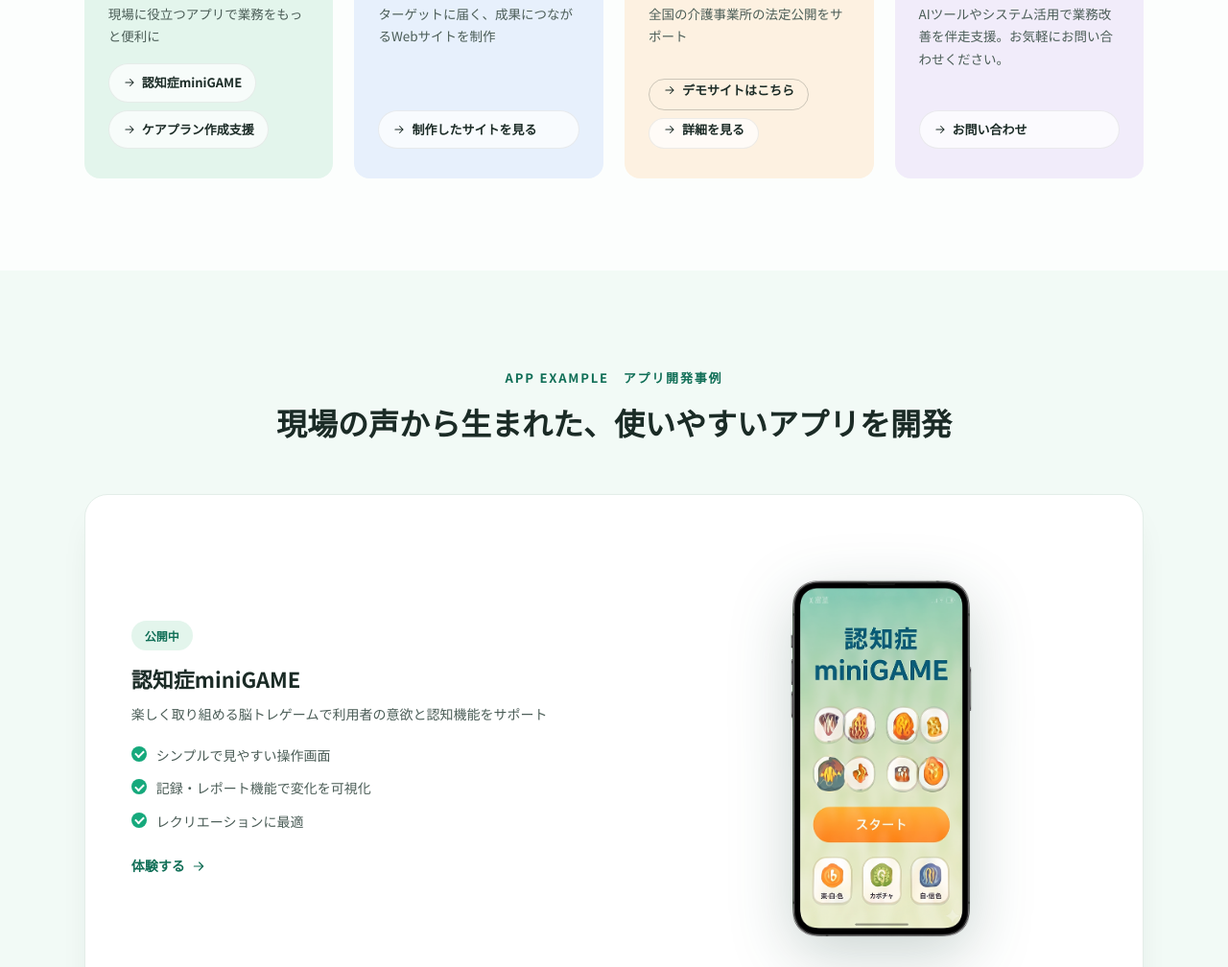
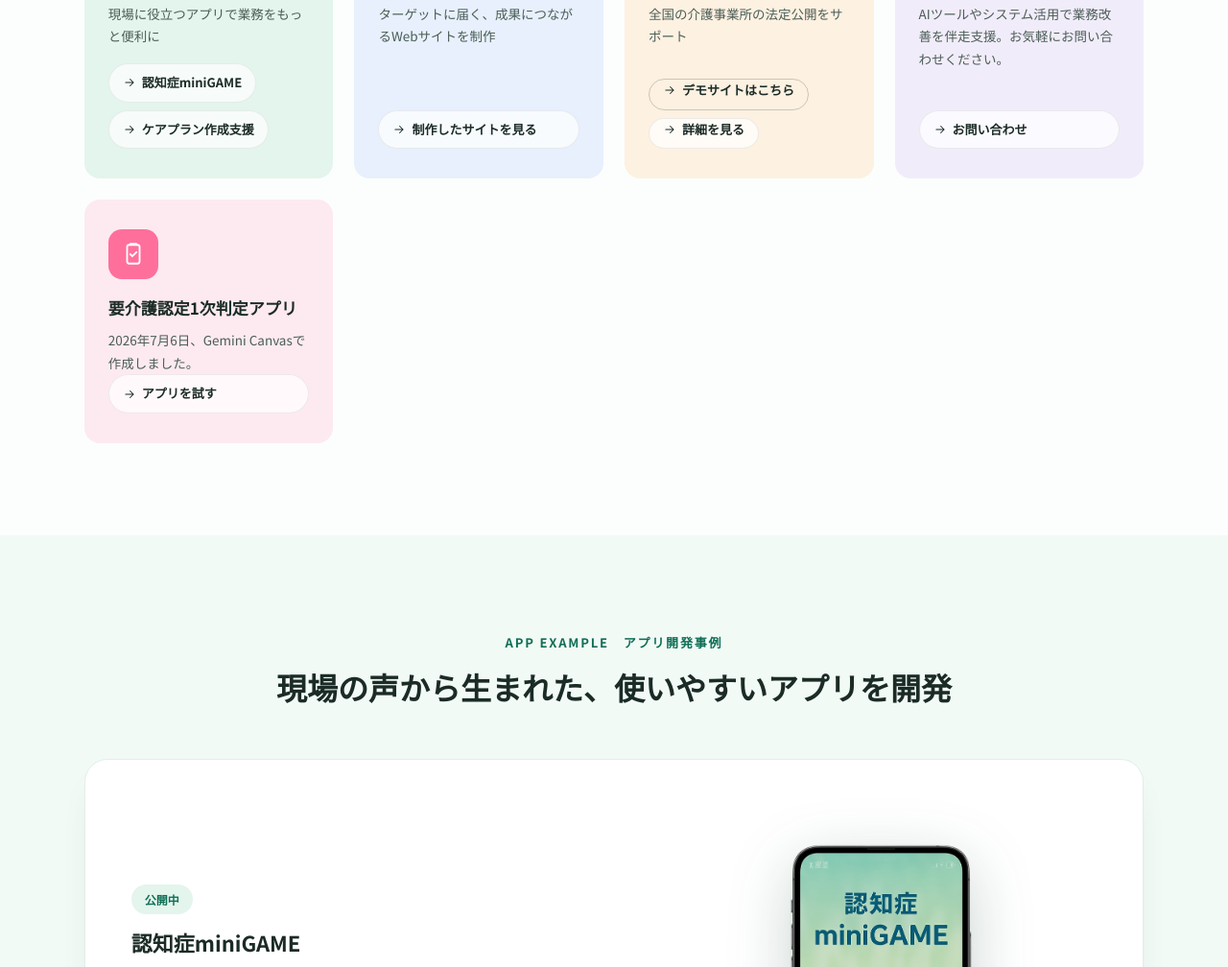
Before and after one commit to sonosannworks/web-AI-, a website: page index.html in a window 1280 px wide. Shown: the part 1089-2097 px from the top of the page at 96% size. Drawn offline with Linux system fonts and the light colour scheme; a web font is replaced by a local one.

Commit message:
feat: 要介護認定1次判定アプリへのCTAカードを追加
サービス紹介セクションに新しいピンクカードを追加し、公開中の
要介護認定シミュレーションアプリへ新規タブで誘導する。

```diff
--- a/index.html
+++ b/index.html
@@ -175,6 +175,18 @@
             お問い合わせ
           </a>
         </article>
+
+        <article class="service-card card-pink">
+          <span class="service-icon">
+            <svg viewBox="0 0 24 24" aria-hidden="true"><rect x="6" y="3" width="12" height="18" rx="2"/><path d="M9 3V2h6v1"/><path d="M9 12l2 2 4-4"/></svg>
+          </span>
+          <h3>要介護認定1次判定アプリ</h3>
+          <p>2026年7月6日、Gemini Canvasで作成しました。</p>
+          <a class="service-cta" href="https://share.gemini.google/sO41YdlQYYgY" target="_blank" rel="noopener noreferrer">
+            <svg class="icon" viewBox="0 0 24 24" aria-hidden="true"><path d="M5 12h14M13 6l6 6-6 6"/></svg>
+            アプリを試す
+          </a>
+        </article>
       </div>
     </div>
   </section>
--- a/style.css
+++ b/style.css
@@ -7,6 +7,7 @@
   --green-lighter:#F2FAF6;
   --pink:#FF6F9C;
   --pink-dark:#E14D7C;
+  --pink-light:#FDEAF0;
   --blue:#3E7BEA;
   --blue-light:#E7F0FC;
   --orange:#F0932B;
@@ -265,6 +266,8 @@ section{padding:96px 0;}
 .card-orange .service-icon{background:var(--orange);}
 .card-purple{background:var(--purple-light);}
 .card-purple .service-icon{background:var(--purple);}
+.card-pink{background:var(--pink-light);}
+.card-pink .service-icon{background:var(--pink);}
 
 /* ---------- App example ---------- */
 .app-example{background:var(--green-lighter);}
```
